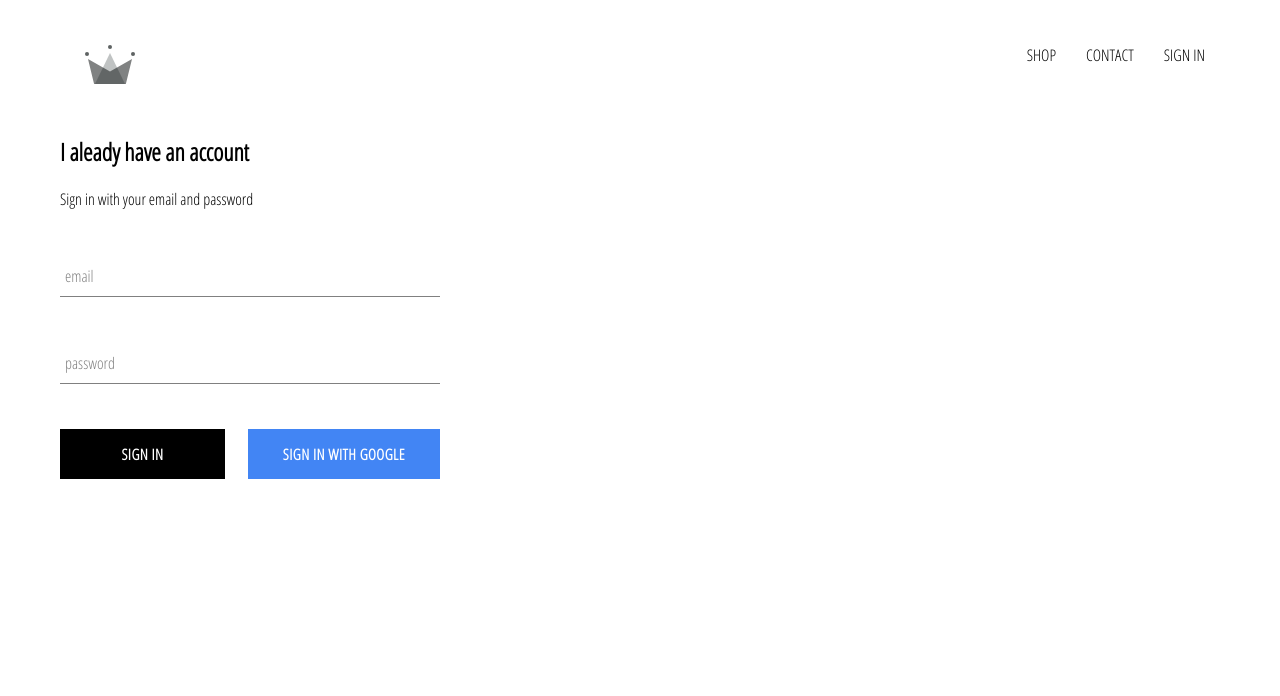
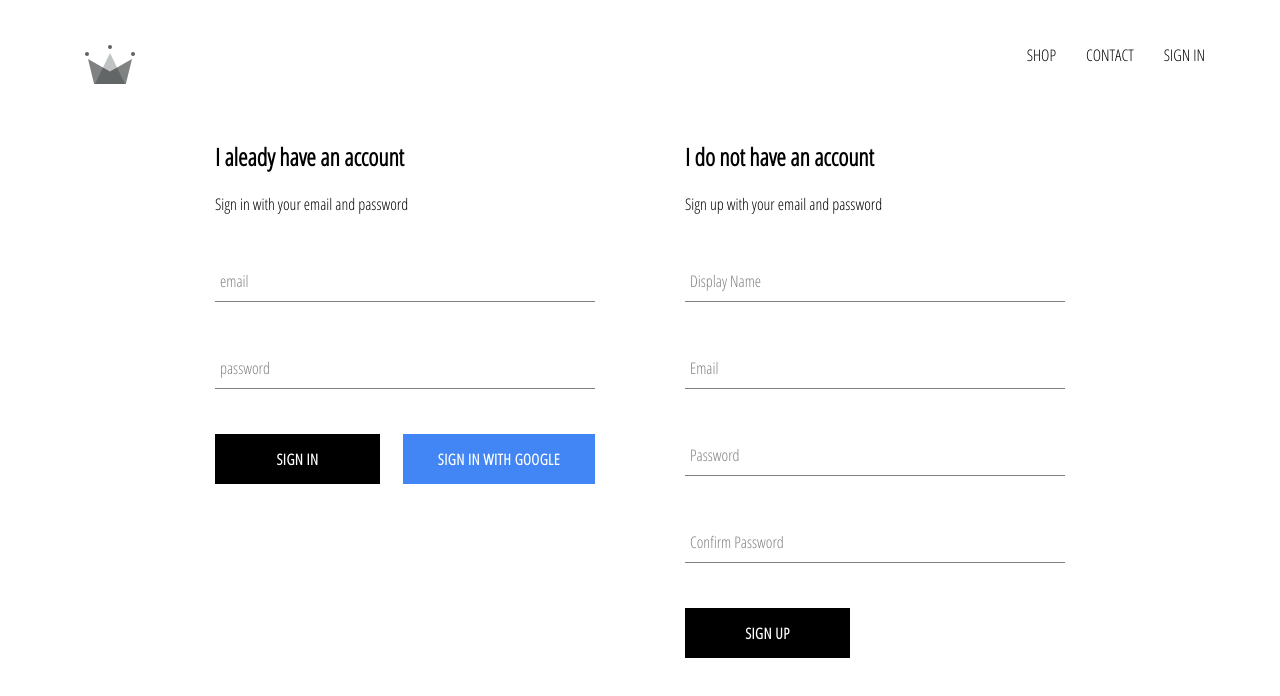
Before and after one commit to OmerGeva/crwn-clothing, a React (Create React App) app: page /signin in a window 1280 px wide. Shown: the top 696 px of the page. Built offline with nearby package versions, Linux system fonts and the light colour scheme; no server answers.

Commit message:
implement firebase utils, included ability to store authenticated users into our firestore database

```diff
--- a/src/App.js
+++ b/src/App.js
@@ -8,7 +8,7 @@
 import HomePage from './pages/homepage/homepage.component';
 import ShopPage from './pages/shop/shop.component';
 import SignInAndSingUpPage from './pages/sign-in-and-sign-up/sign-in-and-sign-up.component';
-import { auth } from './firebase/firebase.utils';
+import { auth, createUserProfileDocument } from './firebase/firebase.utils';
 
 import Header from './components/header/header.component';
 
@@ -24,9 +24,21 @@
   unsubscribeFromAuth = null;
 
   componentDidMount() {
-    this.unsubscribeFromAuth = auth.onAuthStateChanged(user => {
-      this.setState({ currentUser: user});
+    this.unsubscribeFromAuth = auth.onAuthStateChanged(async userAuth => {
+      if (userAuth) {
+        const userRef = await createUserProfileDocument(userAuth);
 
+        userRef.onSnapshot(snapShot => {
+          this.setState({
+            currentUser: {
+              id: snapShot.id,
+              ...snapShot.data()
+            }
+          })
+        })
+
+      }
+      this.setState({currentUser: userAuth});
     });
   }
 
--- a/src/components/sign-in/sign-in.component.jsx
+++ b/src/components/sign-in/sign-in.component.jsx
@@ -16,7 +16,6 @@
   }
 
   handleSubmit = event => {
-    console.log('ehafd')
     event.preventDefault();
 
     this.setState({email: '', password: ''})
--- /dev/null
+++ b/src/components/sign-up/sign-up.component.jsx
@@ -0,0 +1,102 @@
+import React from 'react';
+
+import './sign-up.styles.scss'
+
+import FormInput from '../form-input/form-input.component';
+import CustomButton from '../custom-button/custom-button.component';
+
+import { auth, createUserProfileDocument } from '../../firebase/firebase.utils';
+
+class SignUp extends React.Component{
+  constructor(){
+    super();
+
+    this.state = {
+      displayName: '',
+      email: '',
+      password: '',
+      confirmPassword: ''
+    };
+  }
+
+  handleSubmit = async event => {
+    event.preventDefault();
+
+    const { displayName, email, password, confirmPassword } = this.state;
+
+    if (password !== confirmPassword){
+      alert("Passwords don't match");
+      return;
+    }
+
+    try{
+      const { user } = await auth.createUserWithEmailAndPassword(email, password);
+
+      await createUserProfileDocument(user, { displayName });
+
+      this.setState({
+      displayName: '',
+      email: '',
+      password: '',
+      confirmPassword: ''
+    });
+
+    }catch(error){
+      console.log(error);
+    }
+
+  }
+
+  handleChange = (event) => {
+    const { value, name } = event.target;
+
+    this.setState({ [name]: value});
+  }
+
+  render(){
+    const { displayName, email, password, confirmPassword } = this.state;
+    return (
+      <div className="sign-up">
+        <h2 className="title">I do not have an account</h2>
+        <span>Sign up with your email and password</span>
+        <form className="sign-up-form" onSubmit={this.handleSubmit}>
+          <FormInput
+              type="text"
+              name="displayName"
+              value={displayName}
+              onChange={this.handleChange}
+              label="Display Name"
+              required
+            />
+          <FormInput
+            type="email"
+            name="email"
+            value={email}
+            onChange={this.handleChange}
+            label="Email"
+            required
+          />
+          <FormInput
+            type="password"
+            name="password"
+            value={password}
+            onChange={this.handleChange}
+            label="Password"
+            required
+          />
+          <FormInput
+            type="password"
+            name="confirmPassword"
+            value={confirmPassword}
+            onChange={this.handleChange}
+            label="Confirm Password"
+            required
+          />
+          <CustomButton type='submit'>Sign up</CustomButton>
+        </form>
+      </div>
+    )
+  }
+}
+
+export default SignUp;
--- /dev/null
+++ b/src/components/sign-up/sign-up.styles.scss
@@ -0,0 +1,9 @@
+.sign-up{
+  display: flex;
+  flex-direction: column;
+  width: 380px;
+
+  .title{
+    margin: 10px, 0;
+  }
+}
--- a/src/firebase/firebase.utils.js
+++ b/src/firebase/firebase.utils.js
@@ -13,6 +13,32 @@
     measurementId: "G-KE0LP5LZEV"
   };
 
+export const createUserProfileDocument = async (userAuth, additionalData) => {
+  if (!userAuth) return;
+
+  const userRef = firestore.doc(`users/${userAuth.uid}`)
+
+  const snapShot = await userRef.get();
+
+  if(!snapShot.exists) {
+    const { displayName, email } = userAuth;
+
+    const createdAt = new Date();
+
+    try {
+      await userRef.set({
+        displayName,
+        email,
+        createdAt,
+        ...additionalData
+      })
+    }catch(error){
+      console.log("error creating user", error.message)
+    }
+  }
+  return userRef;
+}
+
 firebase.initializeApp(config);
 
 export const auth = firebase.auth();
--- a/src/pages/sign-in-and-sign-up/sign-in-and-sign-up.component.jsx
+++ b/src/pages/sign-in-and-sign-up/sign-in-and-sign-up.component.jsx
@@ -3,10 +3,13 @@
 import './sign-in-and-sign-up.styles.scss';
 
 import SignIn from '../../components/sign-in/sign-in.component'
+import SignUp from '../../components/sign-up/sign-up.component'
+
 
 const SignInAndSingUpPage = () => (
   <div className="sign-in-and-sign-up">
     <SignIn />
+    <SignUp />
   </div>
   );
 
--- a/src/pages/sign-in-and-sign-up/sign-in-and-sign-up.styles.scss
+++ b/src/pages/sign-in-and-sign-up/sign-in-and-sign-up.styles.scss
@@ -0,0 +1,6 @@
+.sign-in-and-sign-up{
+  width: 850px;
+  display: flex;
+  justify-content: space-between;
+  margin: 30px auto;
+}
```
